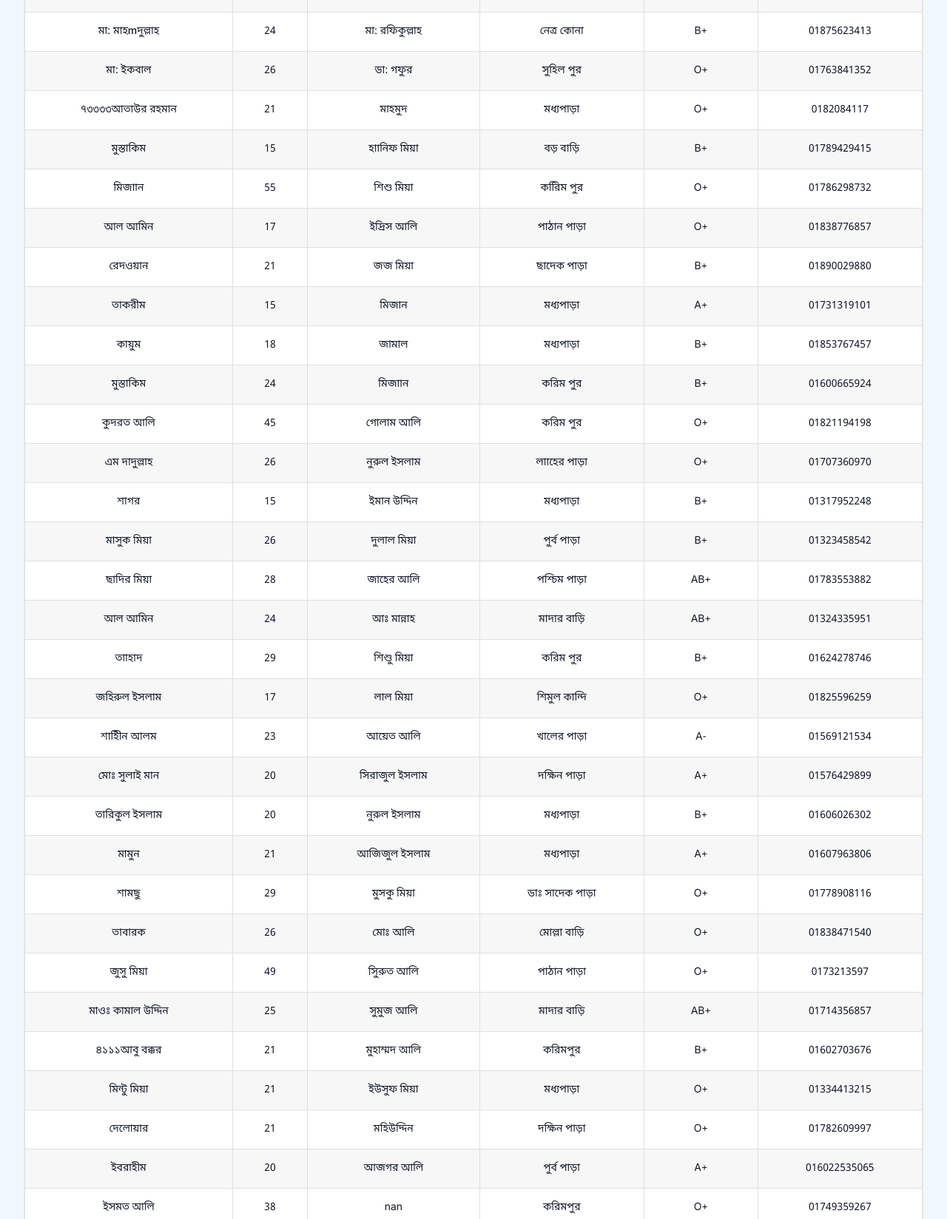
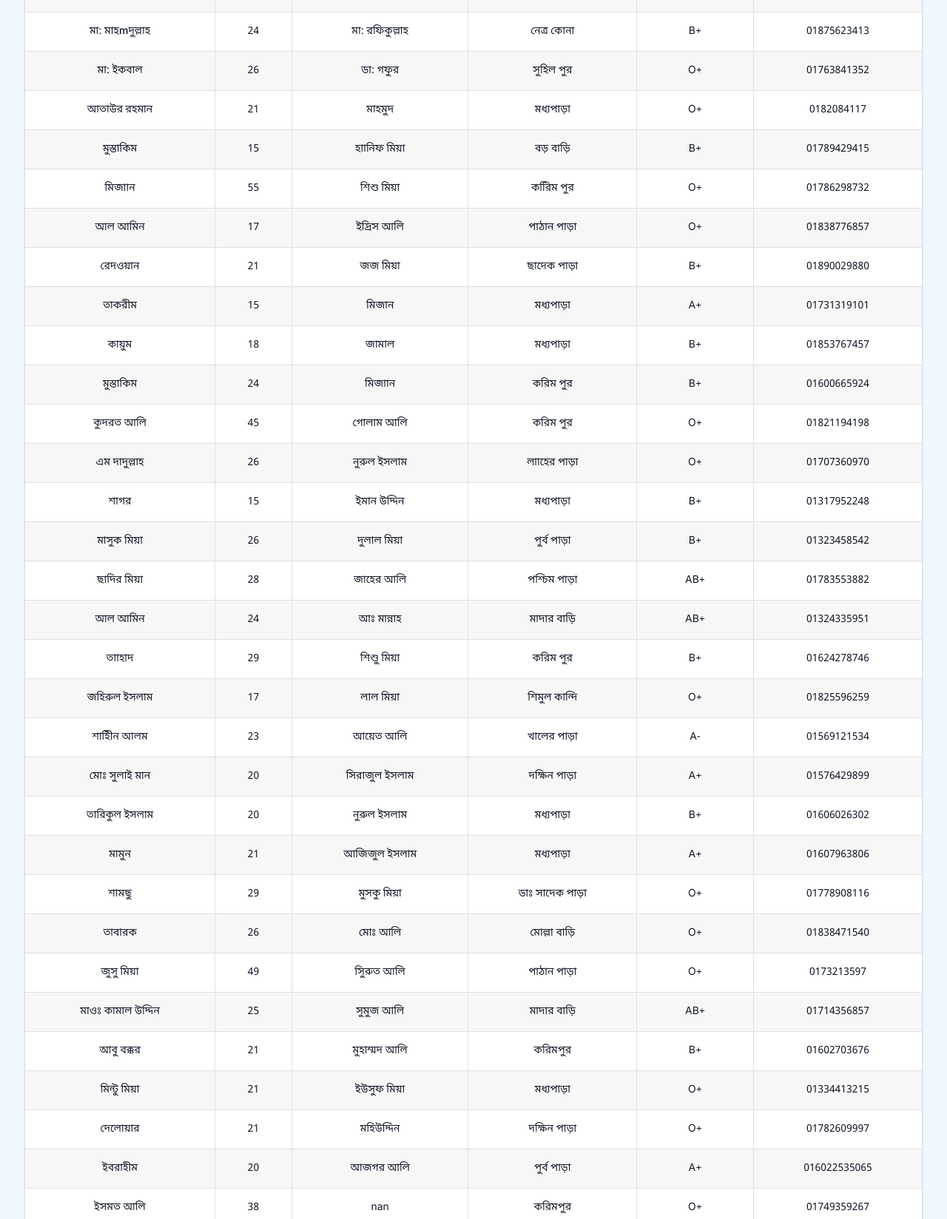
Before and after one commit to zellor7645/Al-Ihsan-Foundation, a plain HTML site: page index.html in a window 1280 px wide. Shown: the part 1380-3028 px from the top of the page at 74% size. Drawn offline with nearby package versions, Linux system fonts and the light colour scheme.

Commit message:
Update index.html

```diff
--- a/index.html
+++ b/index.html
@@ -189,7 +189,7 @@
 নাজমুল হুদা,25,ফরিদ মিয়া,হবি গঞ্জ,A+,01837189777
 মা: মাহmদুল্লাহ,24,মা: রফিকুল্লাহ,নেত্র কোনা,B+,01875623413
 মা: ইকবাল,26,ডা: গফুর,সুহিল পুর,O+,01763841352
-৭৩৩৩৩আতাউর রহমান,21,মাহমুদ,মধ্যপাড়া,O+,0182084117
+আতাউর রহমান,21,মাহমুদ,মধ্যপাড়া,O+,0182084117
 মুস্তাকিম,15,হাানিফ মিয়া,বড় বাড়ি,B+,01789429415
 মিজাান,55,শিশু মিয়া,করিিম পুর,O+,01786298732
 আল আমিন,17,ইদ্রিস আলি,পাঠান পাড়া,O+,01838776857
@@ -213,7 +213,7 @@
 তাবারক,26,মোঃ আলি,মোল্লা বাড়ি,O+,01838471540
 জুসু মিয়া,49,সিুরুত আলি,পাঠান পাড়া,O+,0173213597
 মাওঃ কামাল উদ্দিন,25,সুমুজ আলি,মাদার বাড়ি,AB+,01714356857
-৪১১১আবু বক্কর,21,মুহাম্মদ আলি,করিমপুর,B+,01602703676
+আবু বক্কর,21,মুহাম্মদ আলি,করিমপুর,B+,01602703676
 মিন্টু মিয়া,21,ইউসুফ মিয়া,মধ্যপাড়া,O+,01334413215
 দেলোয়ার,21,মহিউদ্দিন,দক্ষিন পাড়া,O+,01782609997
 ইবরাহীম,20,আজগর আলি,পুর্ব পাড়া,A+,016022535065
```
